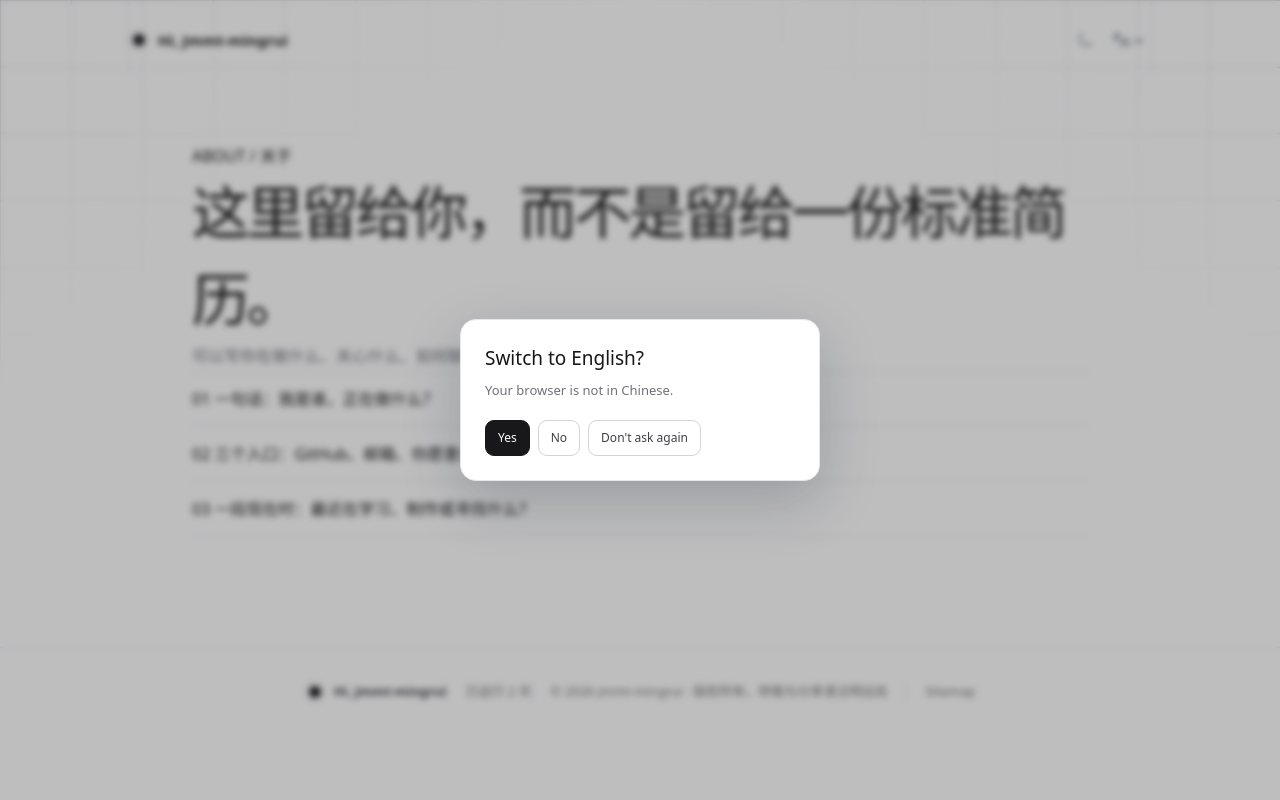
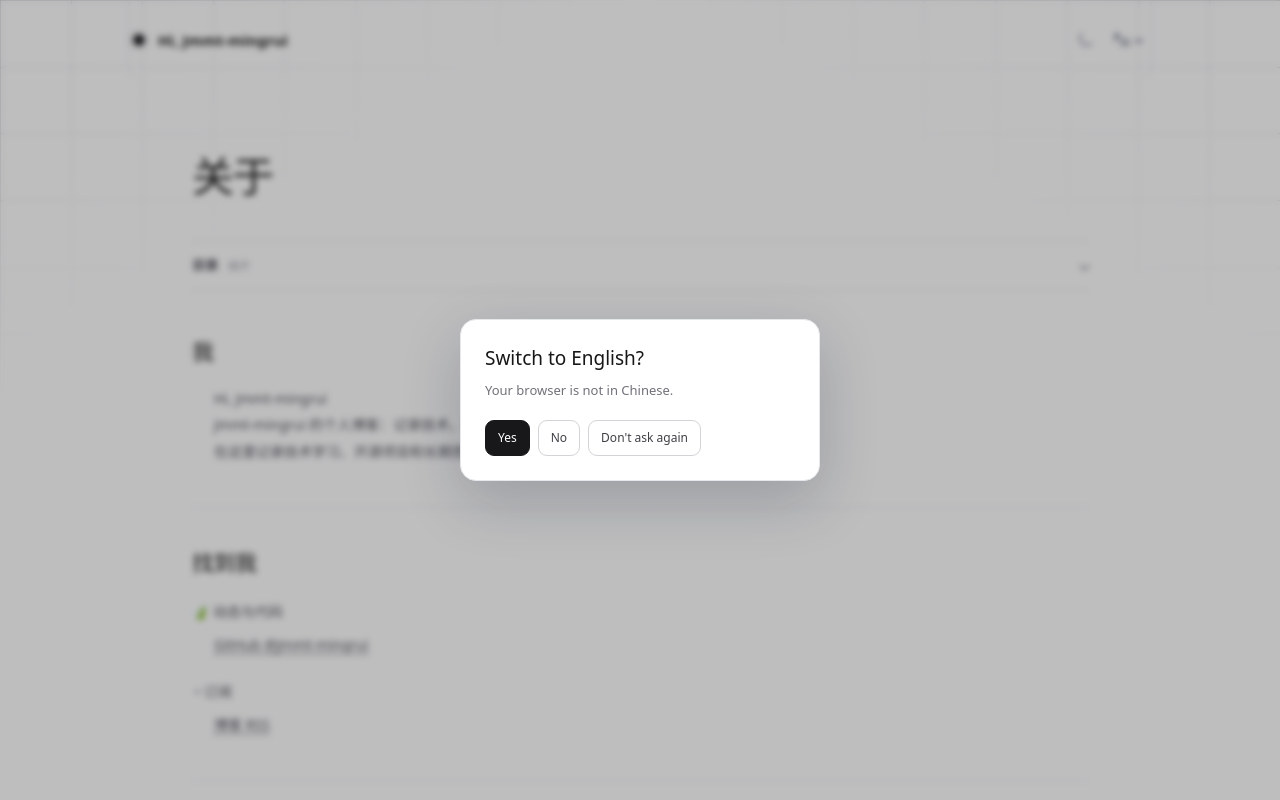
Before and after one commit to Jmmt-mingrui/Jmmt-mingrui.github.io, a Next.js app: page /about in a window 1280 px wide. Shown: the top 800 px of the page. Built offline with nearby package versions, Linux system fonts and the light colour scheme; no server answers.

Commit message:
feat(about): align profile and archive pages

```diff
--- a/app/about/page.tsx
+++ b/app/about/page.tsx
@@ -1,21 +1,52 @@
 import { SiteShell } from "../components/site-shell";
+import { siteConfig } from "../site-config";
+
+const startedYear = new Date(siteConfig.startedAt).getFullYear();
 
 export default function AboutPage() {
   return (
     <SiteShell>
-      <section className="about-page">
-        <div className="about-stamp" aria-hidden="true"><span>YOUR<br />STORY</span></div>
-        <div>
-          <p className="eyebrow">ABOUT / 关于</p>
-          <h1>这里留给你，而不是留给一份标准简历。</h1>
-          <p className="about-lead">可以写你在做什么、关心什么、如何联系，也可以只留一句现在的自我描述。</p>
-          <div className="about-prompts">
-            <p><span>01</span> 一句话：我是谁，正在做什么？</p>
-            <p><span>02</span> 三个入口：GitHub、邮箱、你愿意公开的社交链接。</p>
-            <p><span>03</span> 一段现在时：最近在学习、制作或寻找什么？</p>
+      <article className="about-page">
+        <h1>关于</h1>
+        <details className="article-toc about-toc">
+          <summary><span>目录</span><small>展开</small></summary>
+          <nav aria-label="关于页目录">
+            <a href="#profile">我</a>
+            <a href="#contact">找到我</a>
+            <a href="#site">本站</a>
+          </nav>
+        </details>
+
+        <section className="about-section" id="profile">
+          <h2>我</h2>
+          <ul>
+            <li>{siteConfig.title}</li>
+            <li>{siteConfig.description}</li>
+            <li>在这里记录技术学习、开源项目和长期思考。</li>
+          </ul>
+        </section>
+
+        <section className="about-section" id="contact">
+          <h2>找到我</h2>
+          <div className="about-contact-group">
+            <h3>🍃 动态与代码</h3>
+            <ul><li><a href={siteConfig.github} target="_blank" rel="noopener noreferrer">GitHub @{siteConfig.name}</a></li></ul>
           </div>
-        </div>
-      </section>
+          <div className="about-contact-group">
+            <h3>◔ 订阅</h3>
+            <ul><li><a href="/feed">博客 RSS</a></li></ul>
+          </div>
+        </section>
+
+        <section className="about-section" id="site">
+          <h2>本站</h2>
+          <ul>
+            <li>{startedYear} 年创建</li>
+            <li>使用 Markdown、Next.js、Vinext 与 Cloudflare Workers 构建</li>
+            <li>文章和图片提交到 GitHub 后自动检查、构建与发布</li>
+          </ul>
+        </section>
+      </article>
     </SiteShell>
   );
 }
--- a/app/archive/page.tsx
+++ b/app/archive/page.tsx
@@ -12,15 +12,15 @@ export default function ArchivePage() {
   return (
     <SiteShell>
       <section className="archive-page">
-        <p className="eyebrow">ARCHIVE / 使用说明</p>
-        <h1>一个空站点，最好的开始方式。</h1>
-        <p className="archive-intro">先按下面的目录把内容放进去。现在页面显示的是占位内容，后续只要把真实数据接进来即可。</p>
+        <p className="eyebrow">ARCHIVE / 内容目录</p>
+        <h1>内容从 GitHub 出发，在这里汇合。</h1>
+        <p className="archive-intro">文章、项目和图片都由仓库里的内容文件生成；提交到主分支后会自动检查并更新站点。</p>
         <div className="directory-list">
           {directories.map(({ path, description, id }) => <article id={id} key={path}><code>{path}</code><p>{description}</p></article>)}
         </div>
         <section className="rss-note" id="rss">
           <span aria-hidden="true">◔</span>
-          <div><h2>RSS 留在这里</h2><p>等文章内容接入后，生成 <code>/feed.xml</code>；读者可以把它订阅到 Folo、Feedly 或 Inoreader。</p></div>
+          <div><h2>RSS 订阅</h2><p><a href="/feed">订阅 <code>/feed</code></a>，可在 Folo、Feedly 或 Inoreader 中持续接收新文章。</p></div>
         </section>
         <section className="project-template" id="projects">
           <p className="eyebrow">项目卡模板</p>
```
Also changed, not shown: content/friends/README.md.
